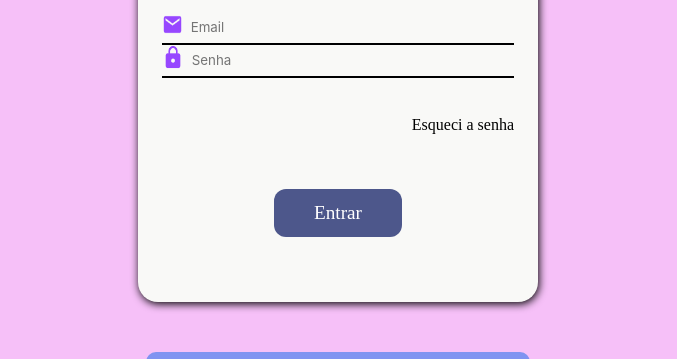
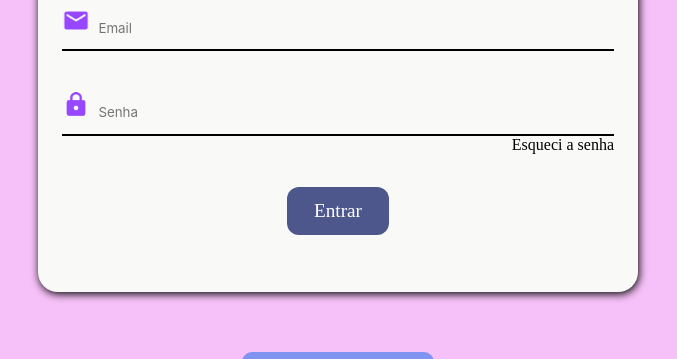
Before and after one commit to estelalm/gerenciador-tarefas, a plain HTML site: page index.html in a window 1280 px wide. Shown: the part 328-687 px from the top of the page, without its empty margins (302-979 px from the left). Drawn offline with Linux system fonts and the light colour scheme; a web font is replaced by a local one.

Commit message:
design do login  arrumado

```diff
--- a/login.css
+++ b/login.css
@@ -19,7 +19,7 @@ header{
 }
 
 header img{
-    height: 70px;
+    height: 120px;
 }
 
 main{
@@ -30,8 +30,8 @@ main{
 }
 
 .card{
-    height: 420px;
-    width: 400px;
+    height: 400px;
+    width: 600px;
     background-color: #F9F9F7;
     border-radius: 20px;
     display: grid;
@@ -46,10 +46,10 @@ h1{
     font-size: 40px;
 }
 
-/* .inputs-login{
+.inputs-login{
     display: grid;
-    gap: 10px;
-} */
+    gap: 40px;
+}
 
 .input-container{
     display: flex;
@@ -57,8 +57,11 @@ h1{
 }
 
 .input-container img{
-    height: 25px;
+    height: 27px;
+    width: 30px;
 }
+
+
 
 input{
     outline: none;
@@ -67,6 +70,7 @@ input{
     padding: 8px;
     width: 100%;
 }
+
 input::placeholder{
     font-family: 'Inter', sans-serif;
 }
@@ -86,7 +90,7 @@ input::placeholder{
     border-radius: 12px;
     height: 6vh;
     font-size: 1.2rem;
-    width: 10vw;
+    width: 8vw;
     text-decoration: none;
     display: flex;
     justify-content: center;
@@ -112,7 +116,7 @@ footer{
     border-radius: 10px;
     height: 7vh;
     font-size: 1.6rem;
-    width: 30vw;
+    width: 15vw;
     text-decoration: none;
     display: flex;
     justify-content: center;
```
